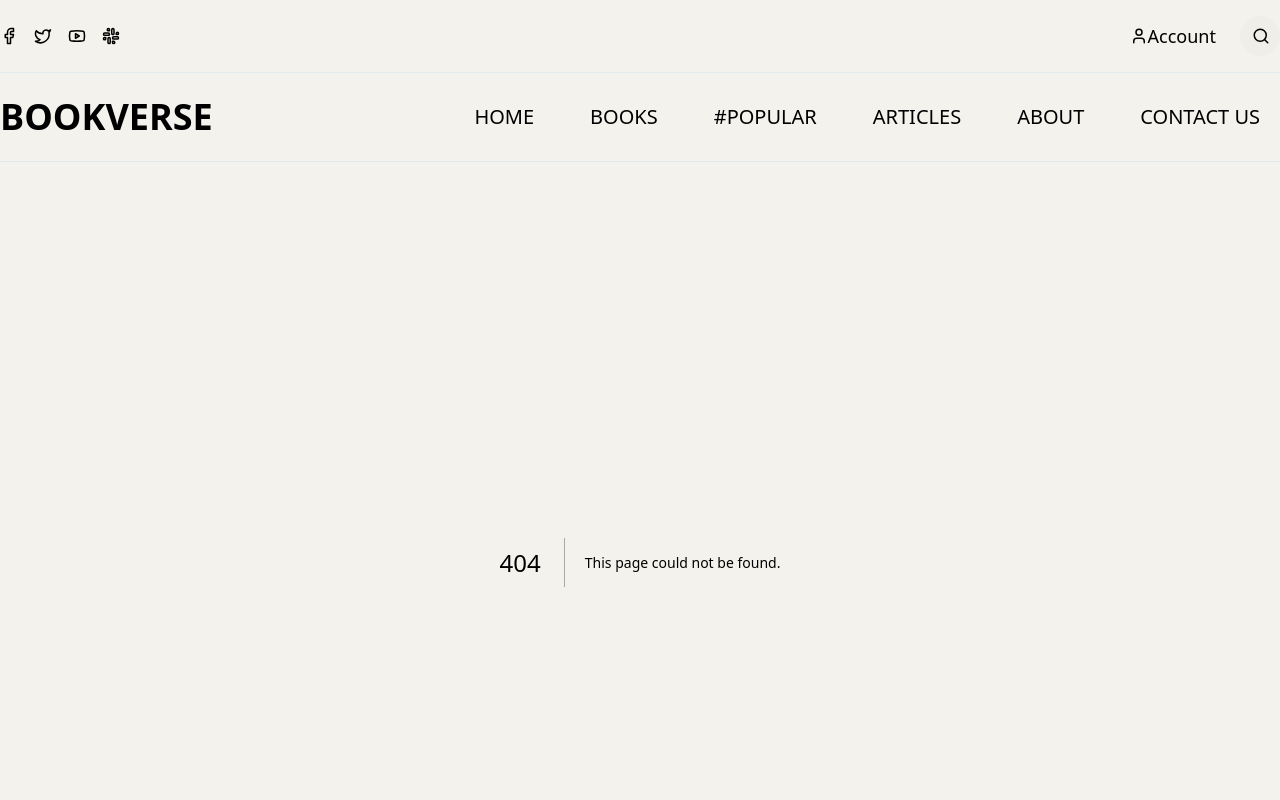
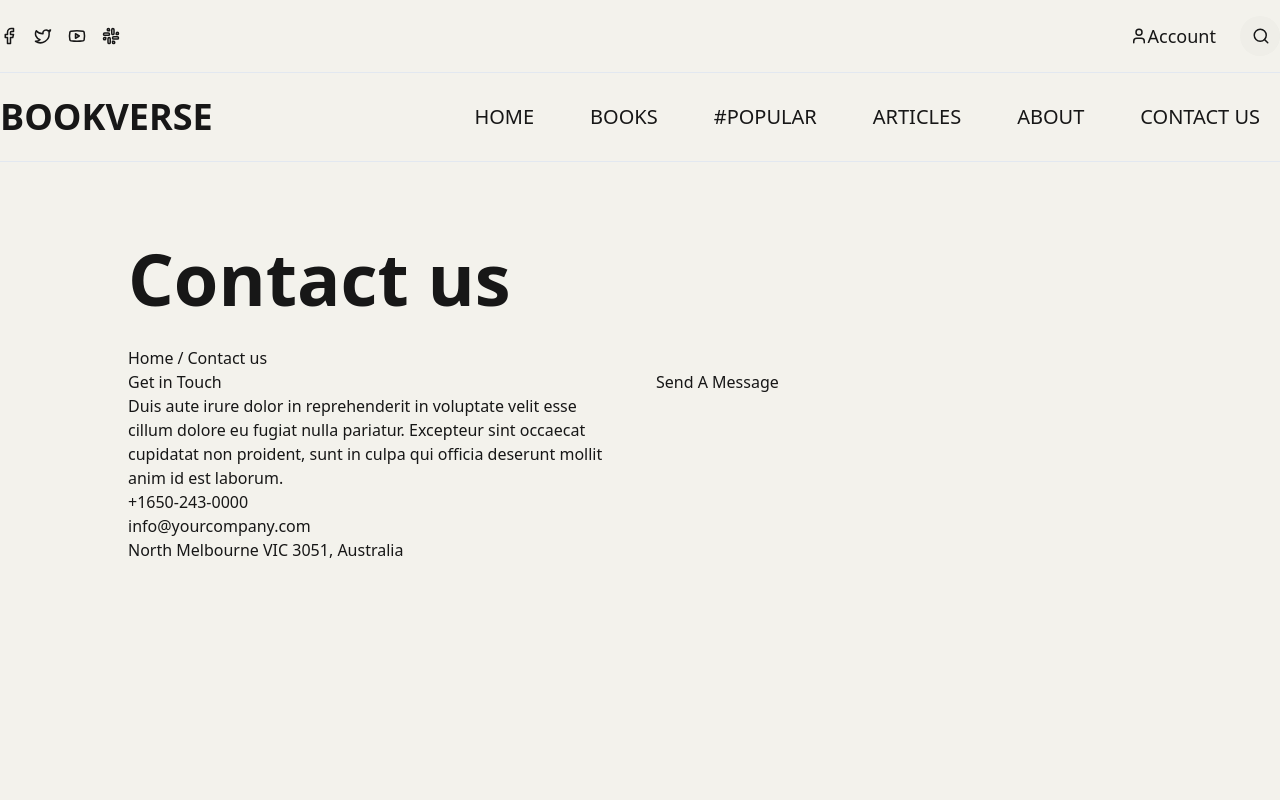
Before and after one commit to muh-arifulislam/bookverse, a Next.js app: page /contact in a window 1280 px wide. Before the commit this address had no page. Shown: the top 800 px of the page. Built offline with nearby package versions, Linux system fonts and the light colour scheme; a web font is replaced by a local one.

Commit message:
contact page created

```diff
--- /dev/null
+++ b/src/app/contact/page.tsx
@@ -0,0 +1,42 @@
+import React from "react";
+
+export default function Contacts() {
+  return (
+    <main className="px-4 py-20">
+      <div className="max-w-screen-lg mx-auto">
+        <div className="">
+          <h1 className="text-7xl font-semibold mb-8">Contact us</h1>
+          <div>
+            <ul className="flex items-center gap-1">
+              <li>Home</li>
+              <li>/</li>
+              <li>Contact us</li>
+            </ul>
+          </div>
+        </div>
+        <div className="grid grid-cols-2 gap-8">
+          <div>
+            <h2>Get in Touch</h2>
+            <p>
+              Duis aute irure dolor in reprehenderit in voluptate velit esse
+              cillum dolore eu fugiat nulla pariatur. Excepteur sint occaecat
+              cupidatat non proident, sunt in culpa qui officia deserunt mollit
+              anim id est laborum.
+            </p>
+            <div>
+              <p>+1650-243-0000</p>
+              <p>info@yourcompany.com</p>
+              <p>North Melbourne VIC 3051, Australia</p>
+            </div>
+          </div>
+          <div>
+            <h2>Send A Message</h2>
+            <div>
+              <form action=""></form>
+            </div>
+          </div>
+        </div>
+      </div>
+    </main>
+  );
+}
```
